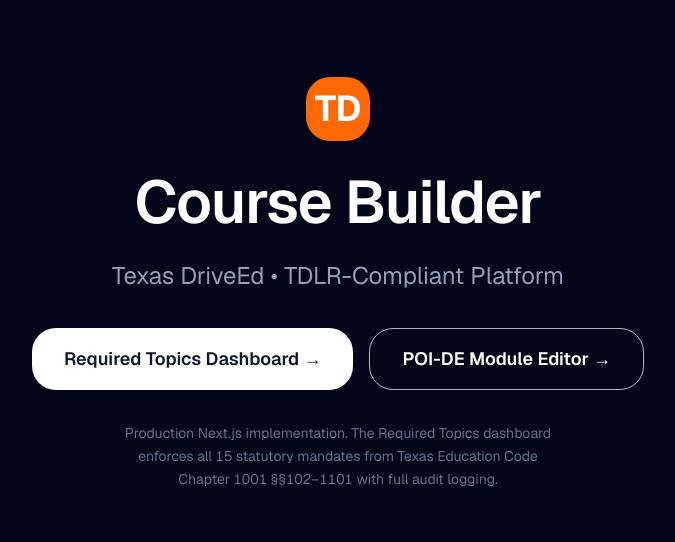
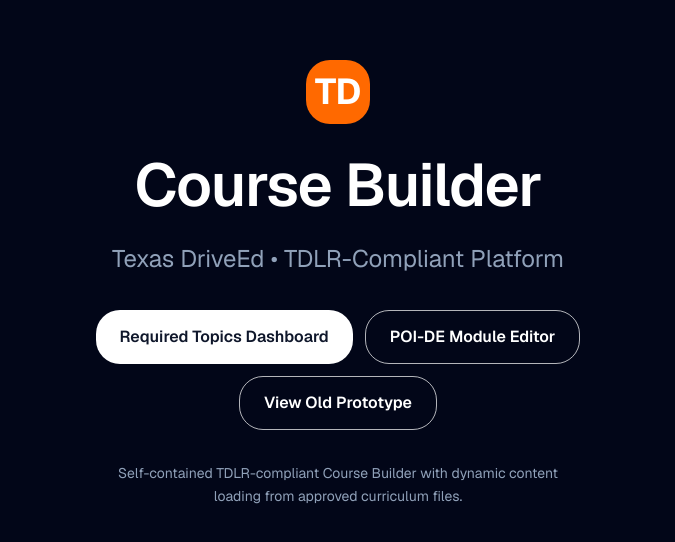
Before and after one commit to ddenmark/texas-drivers-ed-platform, a Next.js app in the folder course-builder/: page / in a window 1280 px wide. Shown: the part 116-658 px from the top of the page, without its empty margins (302-977 px from the left). Built offline with nearby package versions, Linux system fonts and the light colour scheme.

Commit message:
Clean up structure: Move docs inside course-builder/, update landing page with better navigation including link to old prototype.

```diff
--- a/course-builder/app/page.tsx
+++ b/course-builder/app/page.tsx
@@ -13,25 +13,31 @@ export default function CourseBuilderHome() {
         <h1 className="text-6xl font-semibold tracking-tighter mb-4">Course Builder</h1>
         <p className="text-2xl text-slate-400 mb-8">Texas DriveEd • TDLR-Compliant Platform</p>
 
-        <div className="flex flex-col sm:flex-row gap-4 justify-center">
+        <div className="flex flex-col sm:flex-row gap-3 justify-center flex-wrap">
           <Link
             href="/course-builder"
-            className="px-8 py-4 bg-white text-slate-900 rounded-3xl font-semibold text-lg hover:bg-orange-50 transition-colors flex items-center justify-center gap-3"
+            className="px-6 py-3.5 bg-white text-slate-900 rounded-3xl font-semibold text-base hover:bg-orange-50 transition-colors flex items-center justify-center gap-2"
           >
-            Required Topics Dashboard →
+            Required Topics Dashboard
           </Link>
 
           <Link
             href="/course-builder/modules"
-            className="px-8 py-4 border border-white/70 hover:bg-white/10 rounded-3xl font-semibold text-lg transition-colors flex items-center justify-center gap-3"
+            className="px-6 py-3.5 border border-white/70 hover:bg-white/10 rounded-3xl font-semibold text-base transition-colors flex items-center justify-center gap-2"
           >
-            POI-DE Module Editor →
+            POI-DE Module Editor
           </Link>
+
+          <a
+            href="/prototype/index.html"
+            className="px-6 py-3.5 border border-white/70 hover:bg-white/10 rounded-3xl font-semibold text-base transition-colors flex items-center justify-center gap-2"
+          >
+            View Old Prototype
+          </a>
         </div>
 
-        <p className="mt-8 text-sm text-slate-500 max-w-md mx-auto">
-          Production Next.js implementation. The Required Topics dashboard enforces all 15 statutory mandates
-          from Texas Education Code Chapter 1001 §§102–1101 with full audit logging.
+        <p className="mt-8 text-sm text-slate-400 max-w-md mx-auto">
+          Self-contained TDLR-compliant Course Builder with dynamic content loading from approved curriculum files.
         </p>
       </div>
     </div>
```
